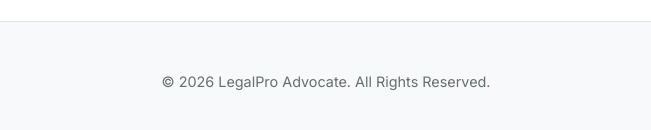
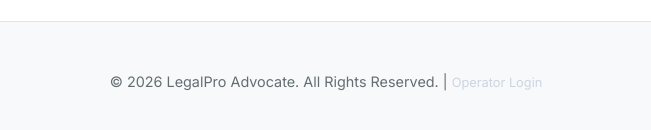
Before and after one commit to yugs1008-pixel/advocate-portal, a website: page index.html in a window 1280 px wide. Shown: the part 3907-4037 px from the top of the page, without its empty margins (314-965 px from the left). Drawn offline with Linux system fonts and the light colour scheme; sample sign-in values are in the browser's storage.

Commit message:
Add Operator Dashboard link to footer

```diff
--- a/index.html
+++ b/index.html
@@ -296,7 +296,8 @@
 
 
     <footer>
-        <p>&copy; 2026 LegalPro Advocate. All Rights Reserved.</p>
+        <p>&copy; 2026 LegalPro Advocate. All Rights Reserved. | <a href="operator.html"
+                style="color: #cbd5e1; text-decoration: none; font-size: 0.8rem;">Operator Login</a></p>
     </footer>
 
     <!-- My Applications Modal -->
```
